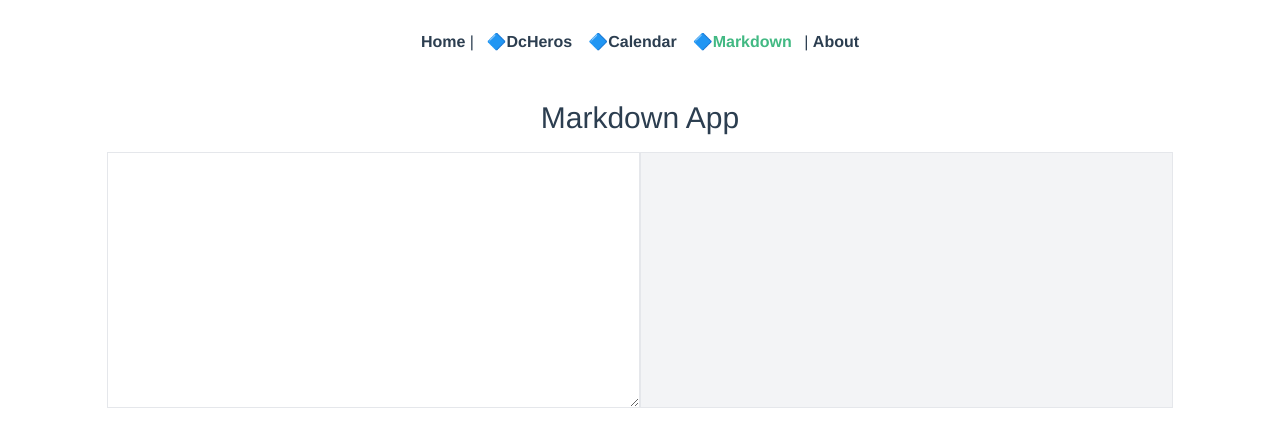
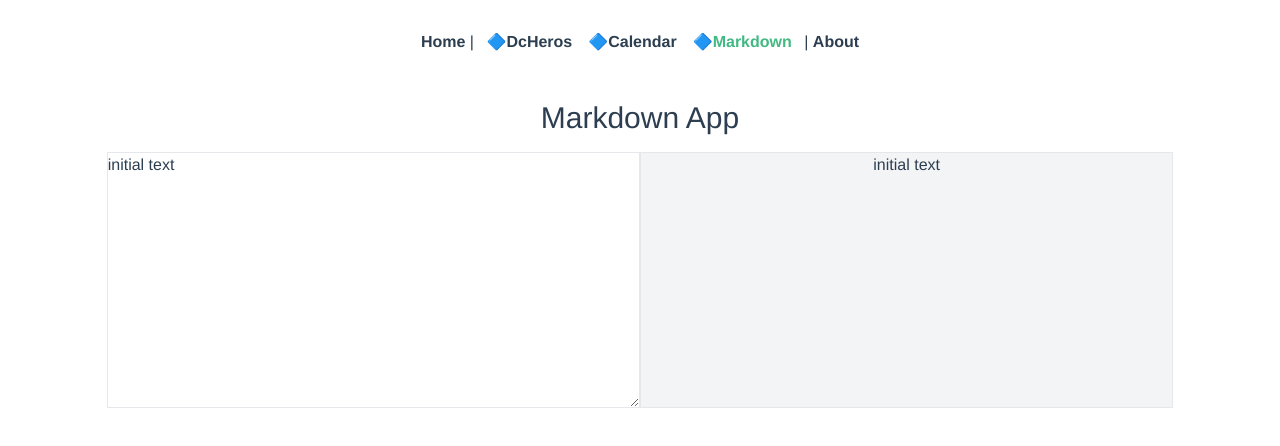
Before and after one commit to sgtao/bitfumesVue3Apps, a Vue app in the folder 11_vue-create-app/: page /markdown in a window 1280 px wide. Shown: the top 446 px of the page. Built offline with nearby package versions, Linux system fonts and the light colour scheme.

Commit message:
update 11_vue-create for append Markdown App script for bind text

```diff
--- a/11_vue-create-app/src/views/MarkdownApp.vue
+++ b/11_vue-create-app/src/views/MarkdownApp.vue
@@ -16,12 +16,23 @@
                     ></textarea>
                 </article>
                 <!-- v-htmlで結果を表示 -->
-                <article class="w-1/2 border bg-gray-100" v-html="markedText"></article>
+                <article class="w-1/2 border bg-gray-100">{{ markedText }}</article>
             </section>
         </div>
     </div>
 </template>
 <!-- JavaScript -->
-<script></script>
+<script>
+import { ref, computed } from 'vue';
+export default {
+    setup() {
+        const text = ref("initial text");
+        const markedText = computed(() => {
+            return (text);
+        });
+        return { text, markedText };
+    },
+}
+</script>
 <!-- CSS -->
 <style></style>
```
